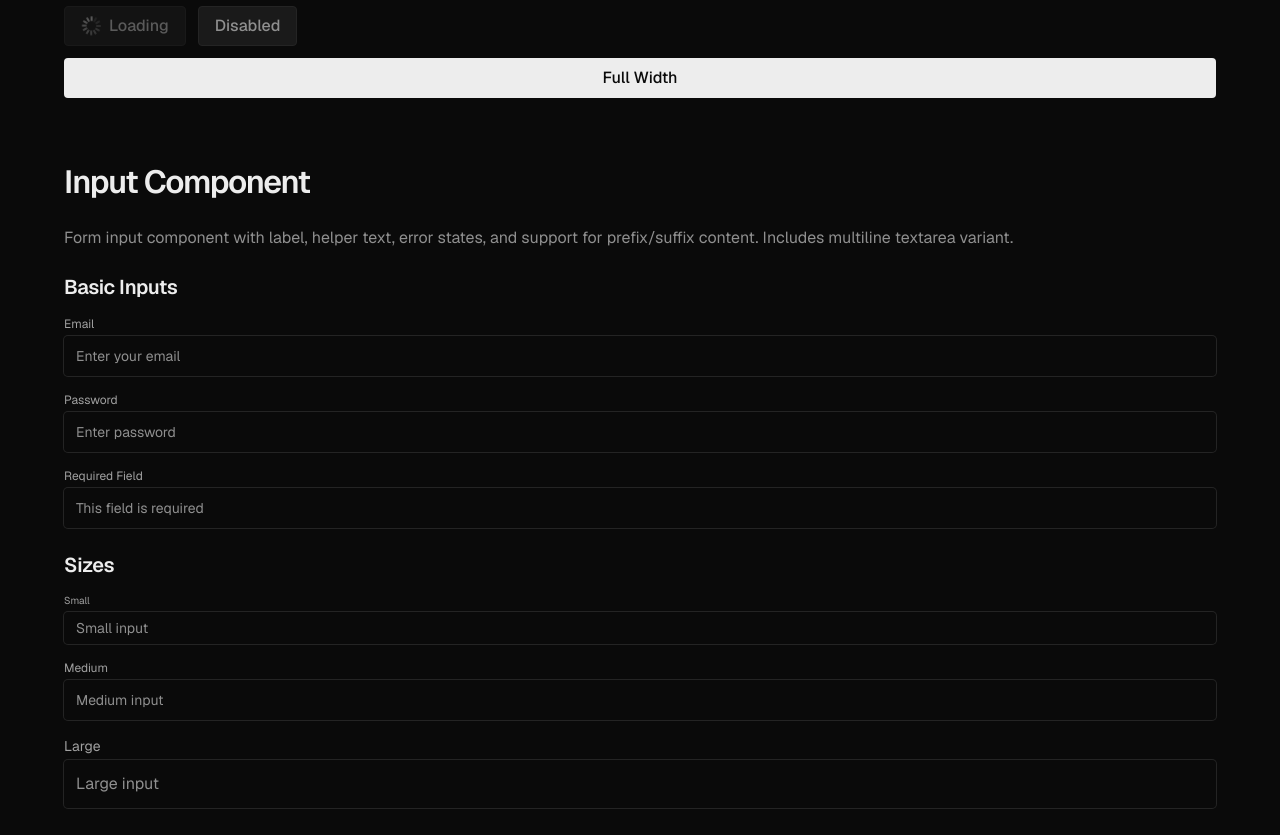
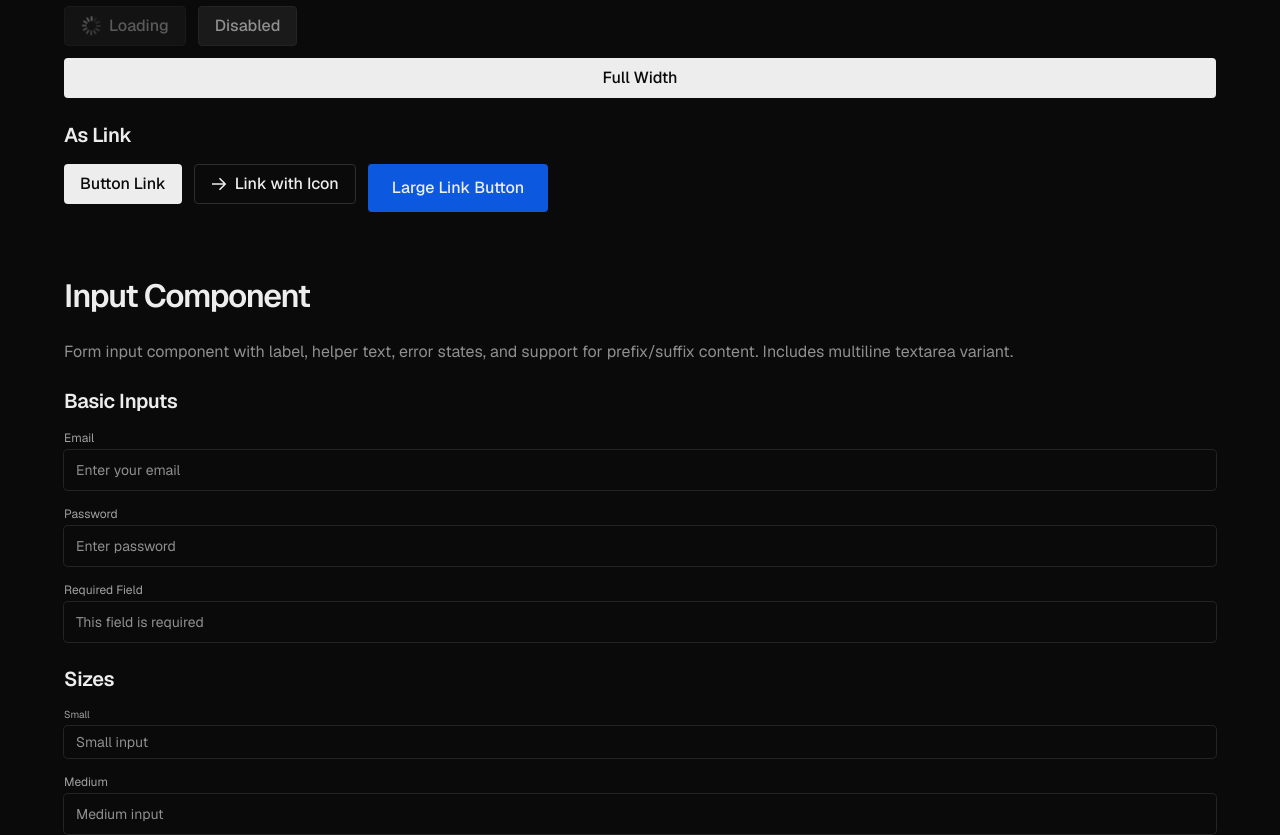
Before and after one commit to opencode-startup/OpenCode, a Next.js app: page / in a window 1280 px wide. Shown: the part 840-1675 px from the top of the page. Built offline with nearby package versions, Linux system fonts and the light colour scheme.

Commit message:
OC-50 - Enhance Button component to support `as="link"` prop with `Next.js Link`. Refactor type definitions and styles to handle link-specific behavior and accessibility. Update component showcase and documentation.

```diff
--- a/src/app/page.tsx
+++ b/src/app/page.tsx
@@ -44,7 +44,7 @@ export default function Home() {
         <h2 className="typo-heading-32 mb-6">Button Component</h2>
         <p className="typo-copy-16 mb-6 text-gray-700">
           Interactive button component with multiple variants, sizes, and states. Supports icons,
-          loading states, and full-width layouts.
+          loading states, full-width layouts, and can render as a Next.js Link.
         </p>
 
         <div className="flex flex-col gap-6">
@@ -99,6 +99,20 @@ export default function Home() {
               <Button loading>Loading</Button>
               <Button disabled>Disabled</Button>
               <Button fullWidth>Full Width</Button>
+            </div>
+          </div>
+
+          {/* As Link */}
+          <div>
+            <h3 className="typo-heading-20 mb-4">As Link</h3>
+            <div className="flex flex-wrap gap-3">
+              <Button onClick={() => alert(123)}>Button Link</Button>
+              <Button as="link" href="/" variant="secondary" leftIcon={<Icon name="arrow-right" />}>
+                Link with Icon
+              </Button>
+              <Button as="link" href="/" variant="success" size="large">
+                Large Link Button
+              </Button>
             </div>
           </div>
         </div>
--- a/src/components/Button/Button.tsx
+++ b/src/components/Button/Button.tsx
@@ -1,13 +1,14 @@
 'use client';
 
-import { forwardRef } from 'react';
+import NextLink from 'next/link';
+import React, { forwardRef, Ref } from 'react';
 
 import { Spinner } from '@/components';
 
 import { ButtonProps } from './types';
 import { sizeConfig, variants } from './variants';
 
-const Button = forwardRef<HTMLButtonElement, ButtonProps>(
+const Button = forwardRef(
   (
     {
       variant = 'primary',
@@ -21,28 +22,39 @@ const Button = forwardRef<HTMLButtonElement, ButtonProps>(
       iconOnly = false,
       disabled,
       className,
+      as = 'button',
       ...props
-    },
-    ref,
+    }: ButtonProps,
+    ref: Ref<HTMLButtonElement | HTMLAnchorElement>,
   ) => {
     const isDisabled = disabled || loading;
 
-    return (
-      <button
-        ref={ref}
-        disabled={isDisabled}
-        className={variants({
+    const commonProps = {
+      ref: ref as any,
+      className: variants({
         variant,
         size,
         shape,
         fullWidth,
         loading,
         iconOnly,
+        disabled: isDisabled,
         className,
-        })}
-        aria-busy={loading}
-        {...props}
-      >
+      }),
+      'aria-busy': loading,
+      'aria-disabled': isDisabled,
+    };
+
+    const handleLinkClick = (e: React.MouseEvent<HTMLAnchorElement>) => {
+      if (isDisabled) {
+        e.preventDefault();
+        e.stopPropagation();
+        return;
+      }
+    };
+
+    const renderContent = () => (
+      <>
         {loading && (
           <Spinner size={sizeConfig[size].spinnerSize} role="status" aria-label="Loading" />
         )}
@@ -58,6 +70,22 @@ const Button = forwardRef<HTMLButtonElement, ButtonProps>(
         {!loading && !iconOnly && rightIcon && (
           <span className="flex shrink-0 items-center">{rightIcon}</span>
         )}
+      </>
+    );
+
+    if (as === 'link') {
+      const { href, ...linkProps } = props as any;
+
+      return (
+        <NextLink {...commonProps} href={href} onClick={handleLinkClick} {...linkProps}>
+          {renderContent()}
+        </NextLink>
+      );
+    }
+
+    return (
+      <button {...commonProps} type="button" disabled={isDisabled} {...(props as any)}>
+        {renderContent()}
       </button>
     );
   },
--- a/src/components/Button/types.ts
+++ b/src/components/Button/types.ts
@@ -1,4 +1,4 @@
-import { ButtonHTMLAttributes, ReactNode } from 'react';
+import { AnchorHTMLAttributes, ButtonHTMLAttributes, ReactNode } from 'react';
 
 export type ButtonVariant = 'primary' | 'secondary' | 'tertiary' | 'error' | 'warning' | 'success';
 
@@ -6,7 +6,10 @@ export type ButtonSize = 'small' | 'medium' | 'large';
 
 export type ButtonShape = 'square' | 'rounded';
 
-export interface ButtonProps extends Omit<ButtonHTMLAttributes<HTMLButtonElement>, 'size'> {
+export type ButtonAs = 'button' | 'link';
+
+// Base props shared between both button and link variants
+interface BaseButtonProps {
   variant?: ButtonVariant;
   size?: ButtonSize;
   shape?: ButtonShape;
@@ -16,4 +19,24 @@ export interface ButtonProps extends Omit<ButtonHTMLAttributes<HTMLButtonElement
   children?: ReactNode;
   fullWidth?: boolean;
   iconOnly?: boolean;
+  disabled?: boolean;
+  as?: ButtonAs;
 }
+
+// Button variant props
+interface ButtonElementProps
+  extends BaseButtonProps,
+    Omit<ButtonHTMLAttributes<HTMLButtonElement>, keyof BaseButtonProps> {
+  as?: 'button';
+  href?: never;
+}
+
+// Link variant props
+interface ButtonLinkProps
+  extends BaseButtonProps,
+    Omit<AnchorHTMLAttributes<HTMLAnchorElement>, keyof BaseButtonProps> {
+  as: 'link';
+  href: string;
+}
+
+export type ButtonProps = ButtonElementProps | ButtonLinkProps;
--- a/src/components/Button/variants.ts
+++ b/src/components/Button/variants.ts
@@ -7,8 +7,6 @@ export const variants = tv({
     'relative inline-flex cursor-pointer items-center justify-center overflow-hidden font-medium',
     'transition-all duration-200 ease-out focus:outline-none',
     'focus-ring',
-    `disabled:border-gray-alpha-400 disabled:cursor-not-allowed disabled:border disabled:bg-gray-100
-    disabled:text-gray-700`,
   ],
   variants: {
     variant: {
@@ -36,6 +34,9 @@ export const variants = tv({
     },
     loading: {
       true: 'cursor-not-allowed opacity-60',
+    },
+    disabled: {
+      true: 'border-gray-alpha-400 pointer-events-none cursor-not-allowed border bg-gray-100 text-gray-700',
     },
   },
   compoundVariants: [
--- a/src/components/Toast/Toast.tsx
+++ b/src/components/Toast/Toast.tsx
@@ -68,7 +68,7 @@ const Toast: FC<ToastProps> = ({
 
                   onClick?.(event, id);
                 }}
-                {...buttonProps}
+                {...(buttonProps as any)}
               >
                 {label}
               </Button>
```
Lines whose indentation alone changed are shown as unchanged.
